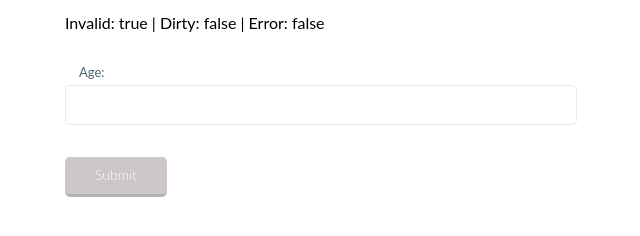
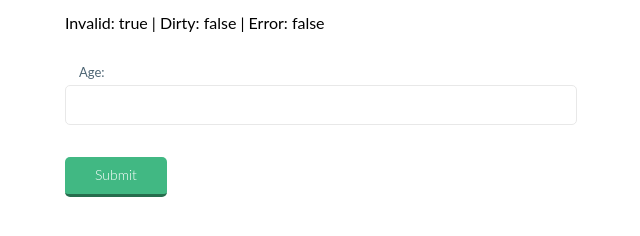
Before and after one commit to ajoaquincardozo/VueFormValidation, a plain HTML site: page index.html in a window 1280 px wide. Shown: the part 146-382 px from the top of the page, without its empty margins (319-959 px from the left). Drawn offline with nearby package versions, Linux system fonts and the light colour scheme.

Commit message:
[Vue form validation] Mejora en UX Se mejora exp. de usuario. P/ ello se deja habilitado btn de submit ya que es confuso que este deshabilitado desde el inicio. Al click. debe verif. el status del form. marcando los posibles errores.

```diff
--- a/app.js
+++ b/app.js
@@ -41,7 +41,10 @@ new Vue({
   },
 
   methods: {
+    // * P/ que las validaciones sean trasparentes para el usuario, deben poder verse. Para ello usamos el metodo $touch.
+    // * Es posible usarlo, a nivel de prop, form o globalmente (this.$v.form|this.$v.form.propName|this.$v).$touch() dentro del componente.
     submitForm() {
+      this.$v.form.$touch()
       if (!this.$v.form.$invalid) {
         console.log('📄 Form submitted', this.form)
       } else {
--- a/index.html
+++ b/index.html
@@ -45,7 +45,7 @@
       </div>
 
       <div>
-        <button :disabled="$v.form.$invalid">Submit</button>
+        <button>Submit</button>
       </div>
     </form>
   </div>
```
